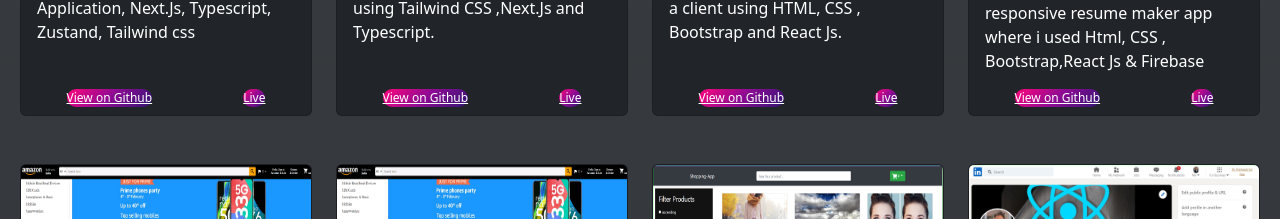
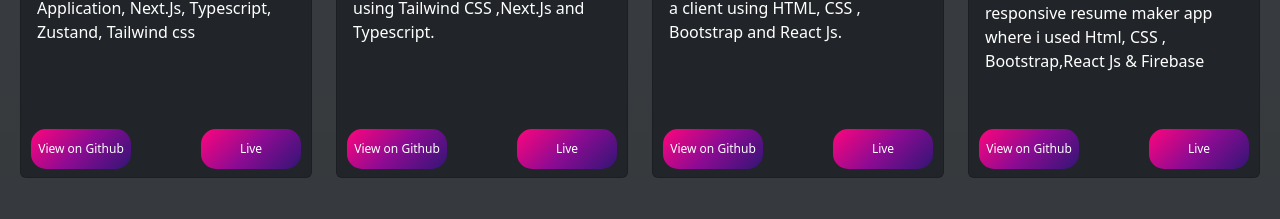
Before and after one commit to MdIntezarAlam/intezar.dev, a React (Create React App) app: page / in a window 1280 px wide. Shown: the part 2418-2637 px from the top of the page. Built offline with nearby package versions, Linux system fonts and the light colour scheme.

Commit message:
last commit

```diff
--- a/src/App.css
+++ b/src/App.css
@@ -245,9 +245,12 @@ a {
   display: flex;
   align-items: center;
   justify-content: center;
+  margin-left: 10px !important;
+  margin-right: 10px !important;
 }
 
 .inner_btn {
+  width: 100% !important;
   border-radius: 15px !important;
   background-color: tomato !important;
   color: #fff !important;
--- a/src/component/Project/Projects.jsx
+++ b/src/component/Project/Projects.jsx
@@ -21,7 +21,7 @@ const Projects = () => {
                 <h4 class="card-title text-white">{data.title}</h4>
                 <p class="card-text  text-white">{data.description}</p>
               </div>
-              <div className="d-flex align-items-center justify-content-around mb-2">
+              <div className="d-flex align-items-center justify-content-around mb-2 btn_container">
                 <a href={data.github} target="_blank" className="inner_btn">
                   View on Github
                 </a>
```
